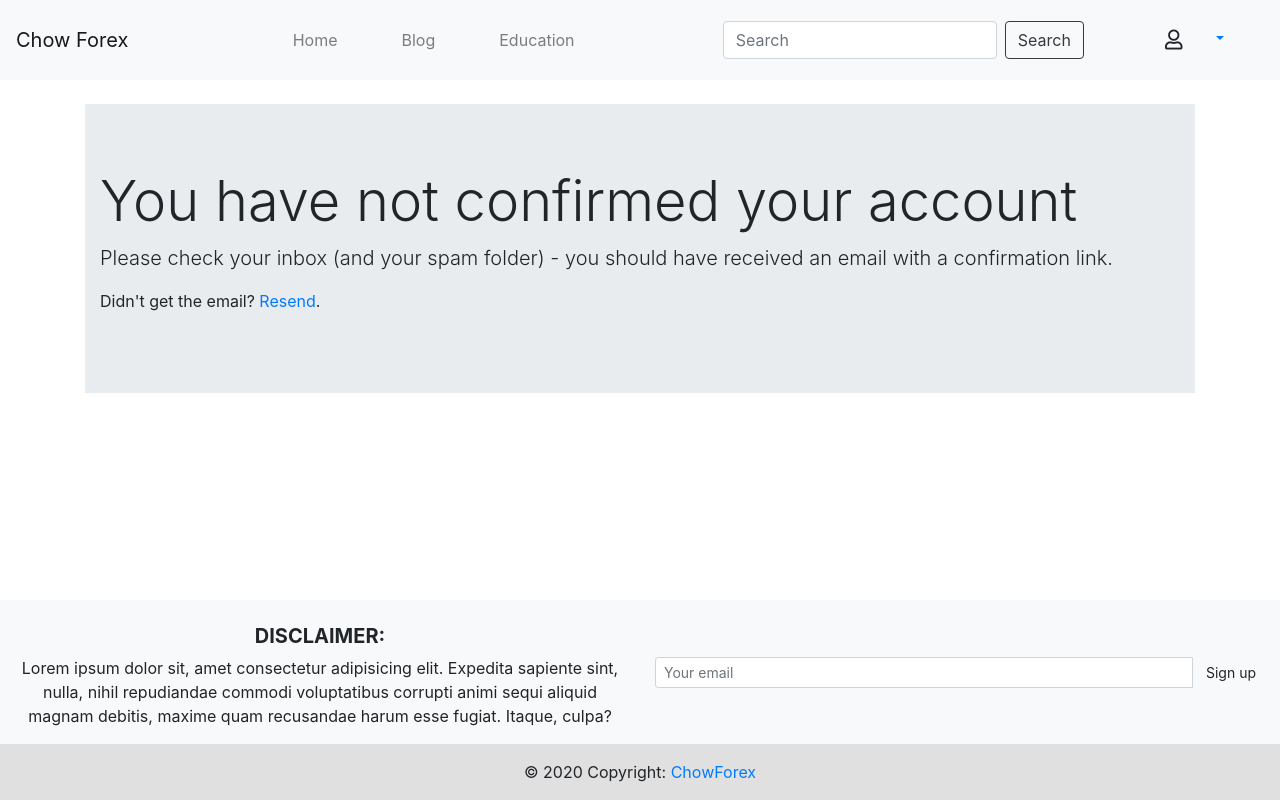
After one commit to tb0se/ChowForex, a Flask app: page /auth/unconfirmed in a window 1280 px wide. The commit adds this page. Run offline with Flask 2, Linux system fonts and the light colour scheme; the visitor is signed in with stand-in values (Sample User, id 1); data comes from the database, SQL or seed files in the repository.

Commit message:
email confirmation

```diff
--- a/app/models.py
+++ b/app/models.py
@@ -1,8 +1,15 @@
+# Standard Library Imports
 from datetime import datetime
+
+# Flask Imports
+from flask import current_app as app
+
+# Local Imports
+from app import db, login_manager
+
+# 3rd party imports
 from itsdangerous import TimedJSONWebSignatureSerializer as Serializer
 from flask_sqlalchemy import SQLAlchemy
-from app import db, login_manager
-from flask import current_app as app
 from flask_login import UserMixin
 
 @login_manager.user_loader
@@ -18,7 +25,10 @@
     lastname = db.Column(db.String(80), nullable=False)
     email = db.Column(db.String(120), unique=True, nullable=False)
     password = db.Column(db.String(30), unique=True, nullable=False)
+    confirmed = db.Column(db.Boolean, nullable=False, default=False)
+    confirmed_date = db.Column(db.DateTime, nullable=True)
     posts = db.relationship('Post', backref='author', lazy=True)
+
 
     # Creates a new reset password token
     def get_reset_token(self, expires_sec=1800):
--- /dev/null
+++ b/app/templates/auth/activate.html
@@ -0,0 +1,4 @@
+<p>Welcome! Thanks for signing up. Please follow this link to activate your account:</p>
+<p><a href="{{ confirm_url }}">{{ confirm_url }}</a></p>
+<br>
+<p>Cheers!</p>
--- /dev/null
+++ b/app/templates/auth/unconfirmed.html
@@ -0,0 +1,21 @@
+{% extends "base.html" %}
+
+{% block title %}Unconfirmed Account{% endblock %}
+
+{% block content %}
+
+<main role="main" class="container">
+
+    <div class="jumbotron jumbotron-fluid mt-4">
+        <div class="container">
+            <h1 class="display-4">You have not confirmed your account</h1>
+            <p class="lead">Please check your inbox (and your spam folder)
+                 - you should have received an email with a confirmation link.
+            </p>
+            <p>Didn't get the email? <a href="{{ url_for('auth.resend_confirmation') }}">Resend</a>.</p>
+        </div>
+    </div>
+
+</main>
+
+{% endblock %}
--- a/app/templates/base.html
+++ b/app/templates/base.html
@@ -67,11 +67,18 @@
                         <i class="far fa-user pr-2"  aria-hidden="true"></i>
                     </button>
                 </a>
+
+                {% if current_user.confirmed %}
                 <div class="dropdown-menu" aria-labelledby="dropdown01">
                     <a class="dropdown-item" href="{{ url_for('blog.new_post') }}">New Post</a>
                     <a class="dropdown-item" href="{{ url_for('user.profile') }}">Profile</a>
                     <a class="dropdown-item" href="{{ url_for('auth.logout') }}">Log Out</a>
                 </div>
+                {% else %}
+                <div class="dropdown-menu" aria-labelledby="dropdown01">
+                    <a class="dropdown-item" href="{{ url_for('auth.logout') }}">Log Out</a>
+                </div>
+                {% endif %}
 
             </div>
         {% else %}
--- a/app/views/auth.py
+++ b/app/views/auth.py
@@ -1,14 +1,16 @@
 import sys
+from datetime import datetime
 
 # Import flask dependencies
 from flask import render_template, Blueprint, request, url_for, redirect, flash
-from flask_login import login_user, current_user, logout_user
+from flask_login import login_user, current_user, logout_user, login_required
 
 from app import db, bcrypt, mail
 from app.forms import RegistrationForm, LoginForm, RequestResetForm, ResetPasswordForm
 from app.models import User
 
 from flask_mail import Message
+from app.utils.email import send_email
 
 auth = Blueprint('auth', __name__, url_prefix="/auth", static_folder ='static', template_folder='templates')
 
@@ -31,20 +33,71 @@
         hashed_password = bcrypt.generate_password_hash(password).decode('utf-8')
 
         # Create user
-        user = User(firstname=fname, lastname=fname, email=email, password=hashed_password)
+        user = User(firstname=fname, lastname=lname,
+                email=email, password=hashed_password,
+                confirmed=False)
         # print(user, file=sys.stderr)
 
         # Save user to db
         db.session.add(user)
         db.session.commit()
 
-        # TODO: Configure email confirmation
+        # Email confirmation
+        email_token = user.get_reset_token()
+        confirm_url = url_for('auth.confirm_email', token=email_token, _external=True)
+        html = render_template('auth/activate.html', confirm_url=confirm_url)
+        subject = "Please confirm your email address"
+        send_email(user.email, subject, html)
 
         flash(f'Account created for {register_form.fname.data}!', 'success')
-        return redirect(url_for('auth.login'))
+        # return redirect(url_for('auth.login'))
+        return redirect(url_for('auth.unconfirmed'))
 
     return render_template("auth/register.html",form=register_form)
 
+
+# Email Confirmation
+@auth.route('/confirm/<token>')
+@login_required
+def confirm_email(token):
+
+    user = User.verify_reset_token(token)
+
+    if user is None:
+        flash('The confirmation link is invalid or has expired.','danger')
+        # TODO: Send user to template to request a new confirmation token
+        return redirect(url_for('auth.login'))
+
+    if user.confirmed:
+        flash('Account already confirmed. Please login.','success')
+    else:
+        user.confirmed = True
+        user.confirmed_date = datetime.now()
+        db.session.commit()
+        flash('You have confirmed your account. Thanks!', 'success')
+    return redirect(url_for('home.index'))
+
+
+# Remind users to confirm emails
+@auth.route('/unconfirmed')
+# @login_required
+def unconfirmed():
+    if current_user.confirmed:
+        return redirect(url_for("user.profile"))
+    # flash('Please confirm your account!','warning')
+    return render_template('auth/unconfirmed.html')
+
+# Resend confirmation email
+@auth.route('/resend')
+@login_required
+def resend_confirmation():
+    email_token = current_user.get_reset_token()
+    confirm_url = url_for('auth.confirm_email', token=email_token, _external=True)
+    html = render_template('auth/activate.html', confirm_url=confirm_url)
+    subject = "Please confirm your email address"
+    send_email(current_user.email, subject, html)
+    flash('A new confirmation email has been sent.','success')
+    return redirect(url_for('home.index'))
 
 # Login
 @auth.route('/login',methods=['POST','GET'])
@@ -65,7 +118,8 @@
             # retrieve the next method/page we are trying to get
             next_page = request.args.get('next')
             flash('Successfully logged in','success')
-            return redirect(next_page) if next_page else redirect(url_for("user.profile"))
+            # return redirect(next_page) if next_page else redirect(url_for("user.profile"))
+            return redirect(next_page) if next_page else redirect(url_for("home.index"))
 
         else:
             flash('Incorrect username or password. Please try again.', 'danger')
--- a/app/views/blog.py
+++ b/app/views/blog.py
@@ -5,6 +5,7 @@
 from app import db
 from app.forms import PostForm
 from app.models import Post, User
+from app.utils.decorators import check_confirmed
 
 blog = Blueprint('blog', __name__, url_prefix="/blog", static_folder ='static', template_folder='templates')
 
@@ -23,6 +24,7 @@
 # Create a new post
 @blog.route('/post/new',methods=['POST','GET'])
 @login_required
+@check_confirmed
 def new_post():
     post_form = PostForm()
     if request.method == 'POST' and post_form.validate_on_submit():
@@ -53,6 +55,7 @@
 # Update a post
 @blog.route('/post/<int:post_id>/update',methods=['POST','GET'])
 @login_required
+@check_confirmed
 def update_post(post_id):
 
     post = Post.query.get_or_404(post_id)
@@ -75,6 +78,7 @@
 
 @blog.route('/post/<int:post_id>/delete',methods=['POST'])
 @login_required
+@check_confirmed
 def delete_post(post_id):
 
     post = Post.query.get_or_404(post_id)
--- a/app/views/user.py
+++ b/app/views/user.py
@@ -4,12 +4,14 @@
 
 from app import db
 from app.forms import UpdateProfileForm
+from app.utils.decorators import check_confirmed
 
 user = Blueprint('user', __name__, url_prefix="/post", static_folder ='static', template_folder='templates')
 
 # Profile page
 @user.route('/',methods=['POST','GET'])
 @login_required
+@check_confirmed
 def profile():
     form = UpdateProfileForm()
     if request.method == 'POST' and form.validate_on_submit():
```
Also changed, not shown: app/utils/decorators.py (added, +14 -0 lines), app/utils/email.py (added, +8 -0 lines).
